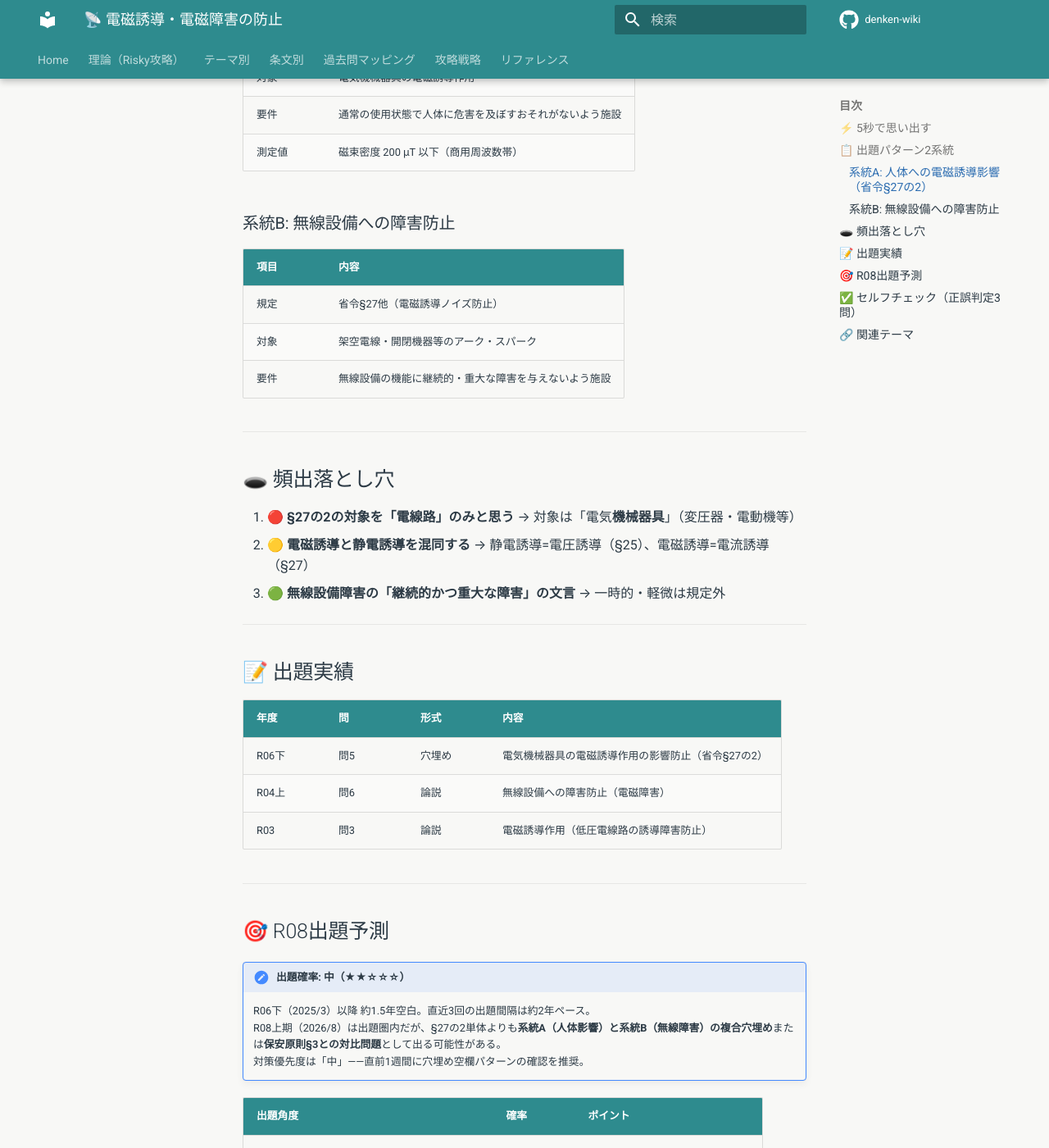
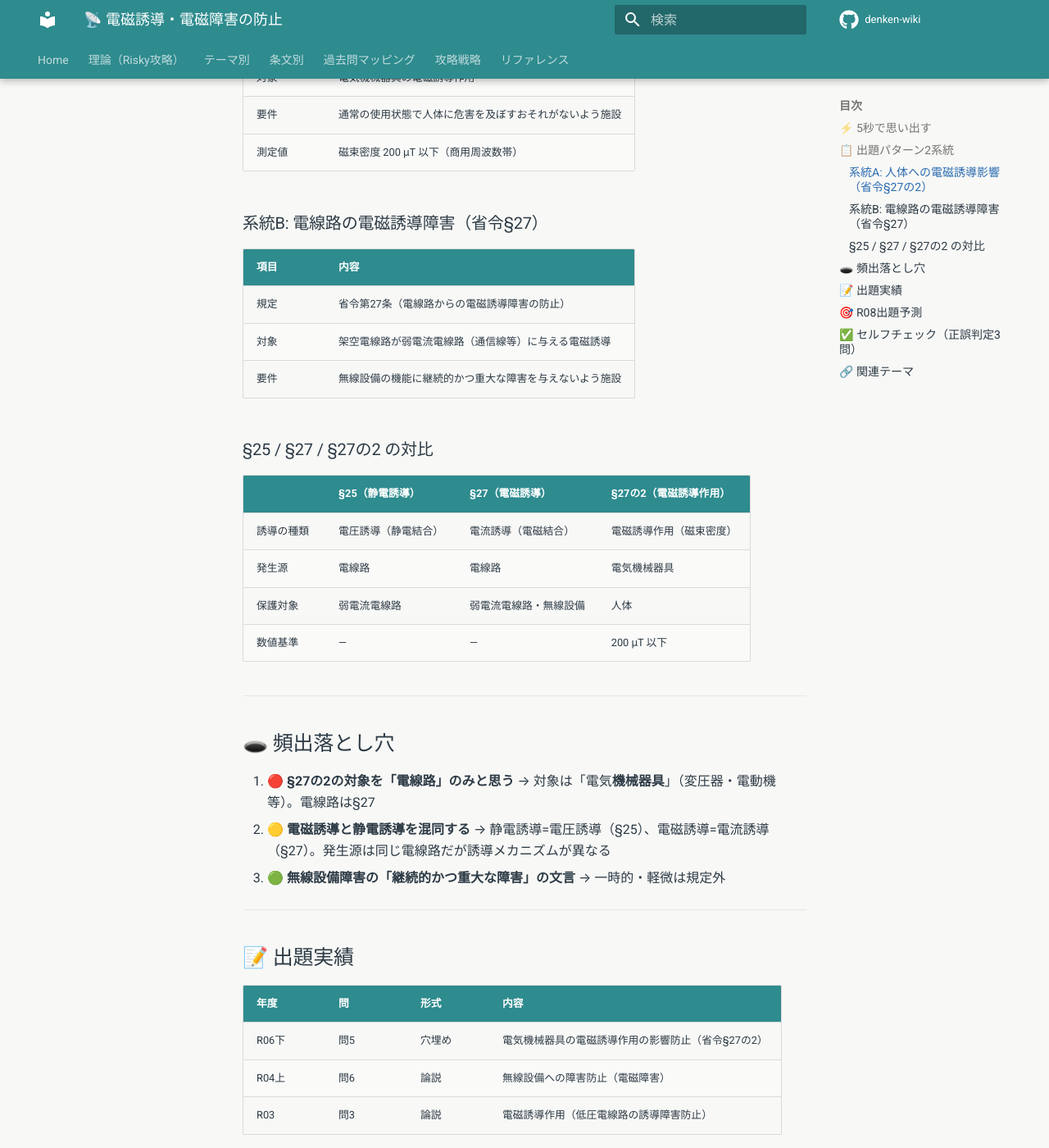
Before and after one commit to kfurufuru/denken-wiki, an MkDocs documentation site: the page built from docs/themes/denzi-yudo.md, in a window 1280 px wide and 1400 px high, scrolled down 764 px. Shown: the whole window at 82% size. Built offline with MkDocs 1.6.1 and Material for MkDocs 9.7.7, drawn with Linux system fonts in a browser that asks for light colours; comment, search, counter and statistics services are not loaded.

Commit message:
fix(denzi-yudo): §27の孤立を解消 — 系統B具体化・§25/§27/§27の2対比表追加

```diff
--- a/docs/themes/denzi-yudo.md
+++ b/docs/themes/denzi-yudo.md
@@ -30,20 +30,29 @@ tags: [電気設備技術基準, 電磁誘導, 電磁障害, 省令§27の2, R08
 | 要件 | 通常の使用状態で人体に危害を及ぼすおそれがないよう施設 |
 | 測定値 | 磁束密度 200 μT 以下（商用周波数帯）|
 
-### 系統B: 無線設備への障害防止
+### 系統B: 電線路の電磁誘導障害（省令§27）
 
 | 項目 | 内容 |
 |------|------|
-| 規定 | 省令§27他（電磁誘導ノイズ防止） |
-| 対象 | 架空電線・開閉機器等のアーク・スパーク |
-| 要件 | 無線設備の機能に継続的・重大な障害を与えないよう施設 |
+| 規定 | 省令第27条（電線路からの電磁誘導障害の防止） |
+| 対象 | 架空電線路が弱電流電線路（通信線等）に与える電磁誘導 |
+| 要件 | 無線設備の機能に継続的かつ重大な障害を与えないよう施設 |
+
+### §25 / §27 / §27の2 の対比
+
+| | §25（静電誘導） | §27（電磁誘導） | §27の2（電磁誘導作用） |
+|--|---------------|---------------|---------------------|
+| 誘導の種類 | 電圧誘導（静電結合） | 電流誘導（電磁結合） | 電磁誘導作用（磁束密度） |
+| 発生源 | 電線路 | 電線路 | 電気機械器具 |
+| 保護対象 | 弱電流電線路 | 弱電流電線路・無線設備 | 人体 |
+| 数値基準 | — | — | 200 μT 以下 |
 
 ---
 
 ## 🕳️ 頻出落とし穴
 
-1. 🔴 **§27の2の対象を「電線路」のみと思う** → 対象は「電気**機械器具**」（変圧器・電動機等）
-2. 🟡 **電磁誘導と静電誘導を混同する** → 静電誘導=電圧誘導（§25）、電磁誘導=電流誘導（§27）
+1. 🔴 **§27の2の対象を「電線路」のみと思う** → 対象は「電気**機械器具**」（変圧器・電動機等）。電線路は§27
+2. 🟡 **電磁誘導と静電誘導を混同する** → 静電誘導=電圧誘導（§25）、電磁誘導=電流誘導（§27）。発生源は同じ電線路だが誘導メカニズムが異なる
 3. 🟢 **無線設備障害の「継続的かつ重大な障害」の文言** → 一時的・軽微は規定外
 
 ---
```
